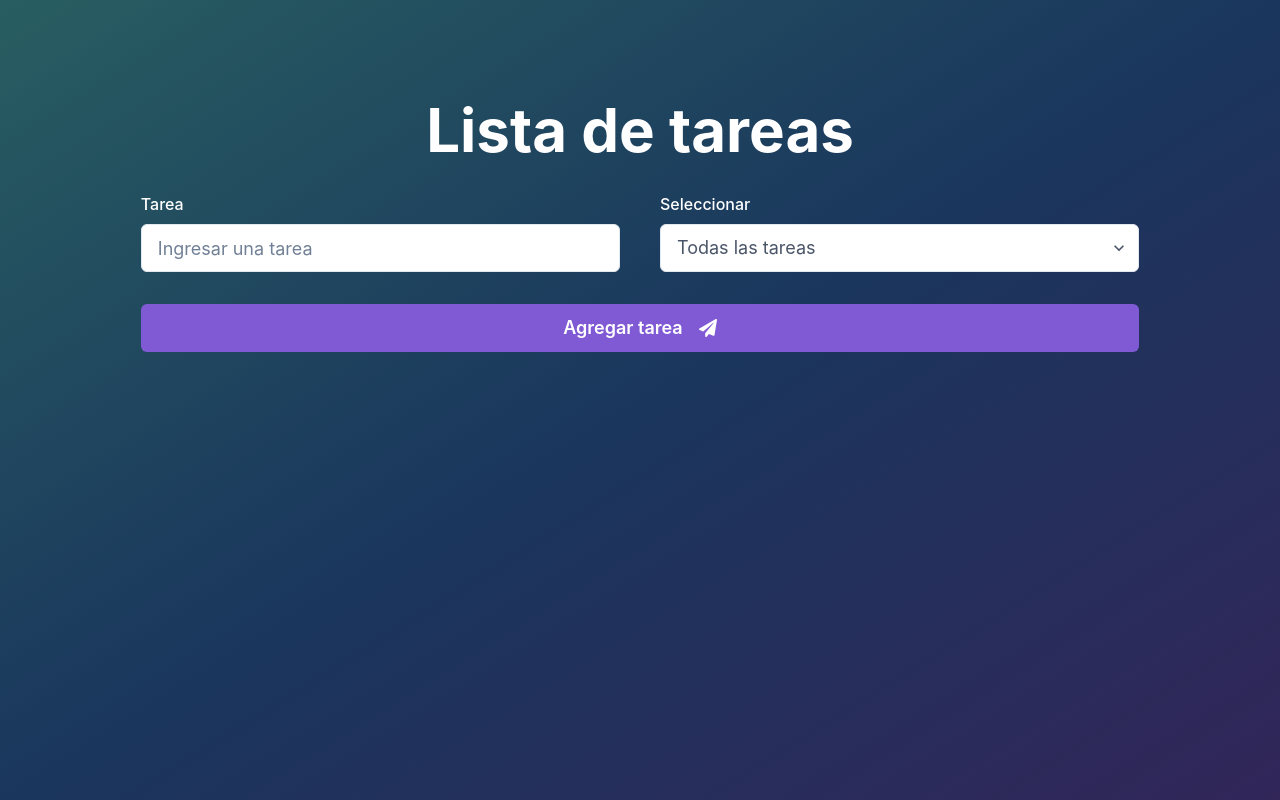
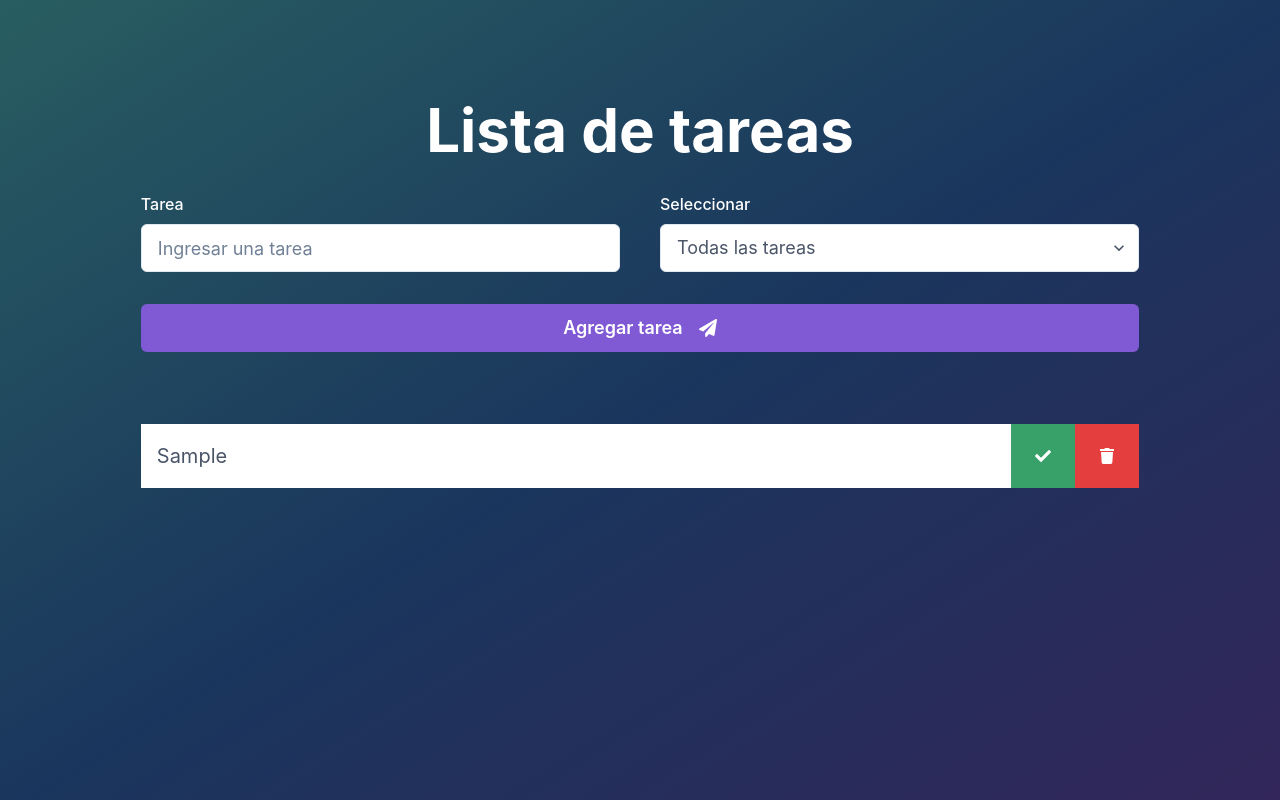
Before and after one commit to nerebattauz/To-Do-List, a React (Vite) app: page / in a window 1280 px wide. Both pictures are taken after typing "Sample" into the empty fields and a click on the button "Agregar tarea". Built offline with nearby package versions, Linux system fonts and the light colour scheme.

Commit message:
Todas las funcionalidades

```diff
--- a/src/components/Content.jsx
+++ b/src/components/Content.jsx
@@ -17,8 +17,12 @@ const Content = () => {
     const localTasks = localStorage.getItem("Tarea");
     return localTasks ? JSON.parse(localTasks) : [];
   });
+  const [idCounter, setIdCounter] = useState(() => {
+    const savedCounter = localStorage.getItem("idCounter");
+    return savedCounter ? parseInt(savedCounter, 10) : 0;
+  });
   const [selectValue, setSelectValue] = useState("all");
-  const [filteredTasks, setFilteredTasks] = useState(tasksArray);
+  const [updatedTasks, setUpdatedTasks] = useState(tasksArray);
 
   // Cambiar valor del input
   const changeInputValue = (e) => {
@@ -31,18 +35,22 @@ const Content = () => {
     if (inputValue === "") {
       alert("Ingrese una tarea");
     } else {
-      const newTask = { text: inputValue, completed: false };
-      const updatedTasks = [...tasksArray, newTask];
-      setTasksArray(updatedTasks);
+      const newTask = {id: idCounter, text: inputValue, completed: false };
+      setTasksArray([...tasksArray, newTask]);
       setInputValue("");
-      console.log(tasksArray);
+
+     /// Aumentar id task
+    const newCounter = idCounter + 1;
+    setIdCounter(newCounter);
+    localStorage.setItem("idCounter", newCounter);
     }
   };
 
   // Guardar tareas en LocalStorage de manera inmediata
   useEffect(() => {
     localStorage.setItem("Tarea", JSON.stringify(tasksArray));
-  }, [tasksArray]);
+    setUpdatedTasks(tasksArray);
+  }, [tasksArray, updatedTasks]);
 
   // Seleccionar estado tareas
   const filtrarTareas = (e) => {
@@ -52,26 +60,26 @@ const Content = () => {
   // Filtrar tareas de manera inmediata
   useEffect(() => {
     if (selectValue === "incomplete") {
-     setFilteredTasks(tasksArray.filter((task) => !task.completed));
+      setUpdatedTasks(tasksArray.filter((task) => !task.completed));
     } else if (selectValue === "completed") {
-    setFilteredTasks(tasksArray.filter((task) => task.completed));
+      setUpdatedTasks(tasksArray.filter((task) => task.completed));
     } else if (selectValue === "all") {
-    setFilteredTasks(tasksArray);
+      setUpdatedTasks(tasksArray);
     }
-  }, [selectValue]);
+  }, [selectValue, updatedTasks]);
 
     // Tachar tarea
-    const completedTask = (index) => {
+    const completedTask = (id) => {
       setTasksArray((tasks) =>
-        tasks.map((task, i) =>
-          i === index ? { ...task, completed: !task.completed } : task
+        tasks.map((task) =>
+          task.id === id ? { ...task, completed: !task.completed } : task
         )
       );
     };
 
     // Eliminar tarea
-    const deleteTask = (index) => {
-      setTasksArray(tasksArray.filter((_, i) => i !== index));
+    const deleteTask = (id) => {
+      setTasksArray((tasks) => tasks.filter((task) => task.id !== id));
     };
 
 
@@ -132,10 +140,10 @@ const Content = () => {
 
       {/* Lista de tareas */}
       <Box mt="10">
-        {filteredTasks.map((task, index) => (
+        {updatedTasks.map((task) => (
           /* Texto de la tarea */
           <Box
-            key={index}
+            key={task.id}
             display="flex"
             flex="row"
             bg="white"
@@ -159,7 +167,7 @@ const Content = () => {
                 color="white"
                 px="6"
                 py="8"
-                onClick={() => completedTask(index)}
+                onClick={() => completedTask(task.id)}
               >
                 <FaCheck />
               </Button>
@@ -171,7 +179,7 @@ const Content = () => {
                 color="white"
                 px="6"
                 py="8"
-                onClick={() => deleteTask(index)}
+                onClick={() => deleteTask(task.id)}
               >
                 <FaTrash />
               </Button>
```
